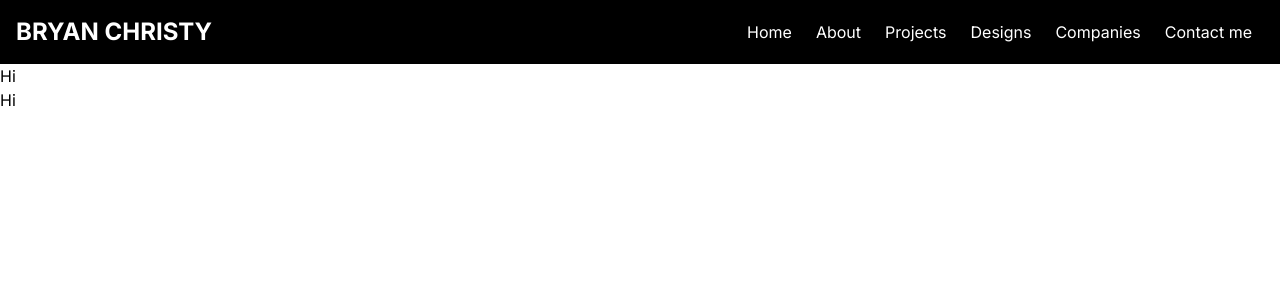
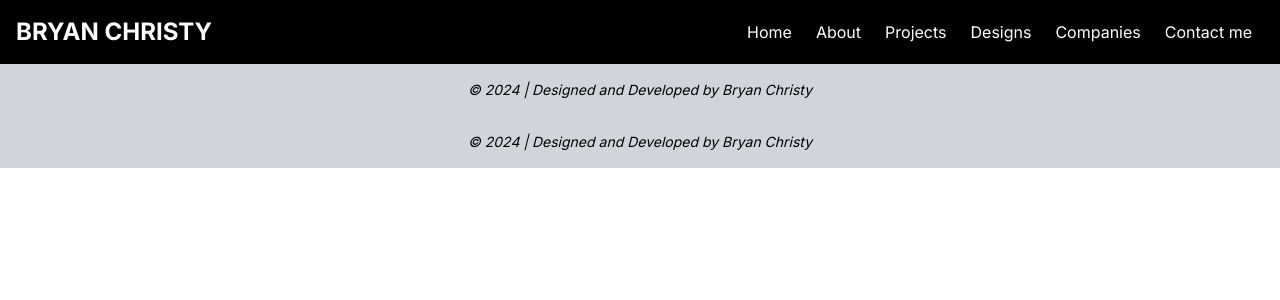
Before and after one commit to bryanC29/Portfolio, a Next.js app: page /components/footer in a window 1280 px wide. Shown: the top 300 px of the page. Built offline with nearby package versions, Linux system fonts and the light colour scheme.

Commit message:
BUILD: Footer

```diff
--- a/app/components/footer/page.tsx
+++ b/app/components/footer/page.tsx
@@ -1,8 +1,10 @@
 const Footer = () => {
     return (
-        <>
-        <p>Hi</p>
-        </>
+        <footer className="text-center bg-gray-300 p-4">
+            <p className="text-sm italic">
+                &copy; {new Date().getFullYear()} | Designed and Developed by Bryan Christy
+            </p>
+        </footer>
     )
 }
 
```
